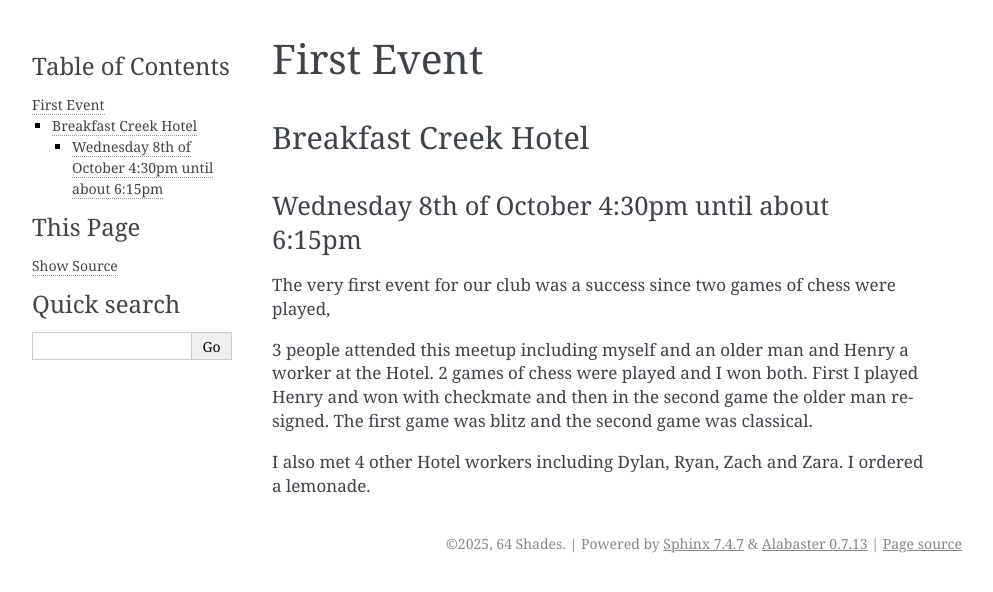
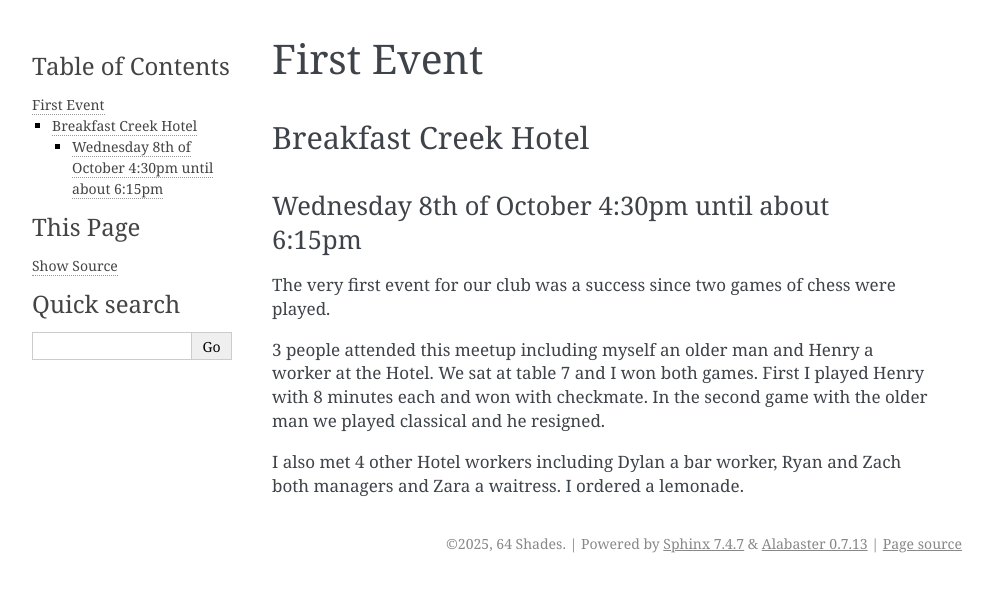
Before and after one commit to 64-shades/64-shades.github.io, a Sphinx documentation site: the page built from doc/source/first-meetup.rst, in a window 1280 px wide. Shown: the top 592 px of the page, without its empty margins (148-1141 px from the left). Built offline with Sphinx 7.4.7, drawn with Linux system fonts in a browser that asks for light colours.

Commit message:
Add more docs and clean up (#68)

```diff
--- a/doc/source/first-meetup.rst
+++ b/doc/source/first-meetup.rst
@@ -8,14 +8,14 @@ Wednesday 8th of October 4:30pm until about 6:15pm
 ^^^^^^^^^^^^^^^^^^^^^^^^^^^^^^^^^^^^^^^^^^^^^^^^^^
 
 The very first event for our club was a success since
-two games of chess were played,
+two games of chess were played.
 
-3 people attended this meetup including myself and
-an older man and Henry a worker at the Hotel. 2 games
-of chess were played and I won both. First I played
-Henry and won with checkmate and then in the second
-game the older man resigned. The first game was blitz
-and the second game was classical.
+3 people attended this meetup including myself an older
+man and Henry a worker at the Hotel. We sat at table 7
+and I won both games. First I played Henry with 8 minutes
+each and won with checkmate. In the second game with the
+older man we played classical and he resigned.
 
-I also met 4 other Hotel workers including Dylan, Ryan,
-Zach and Zara.  I ordered a lemonade.
+I also met 4 other Hotel workers including Dylan a bar worker,
+Ryan and Zach both managers and Zara a waitress.
+I ordered a lemonade.
```
Also changed, not shown: doc/source/games.rst (+14 -4 lines), doc/source/second-meetup.rst (+7 -0 lines).
